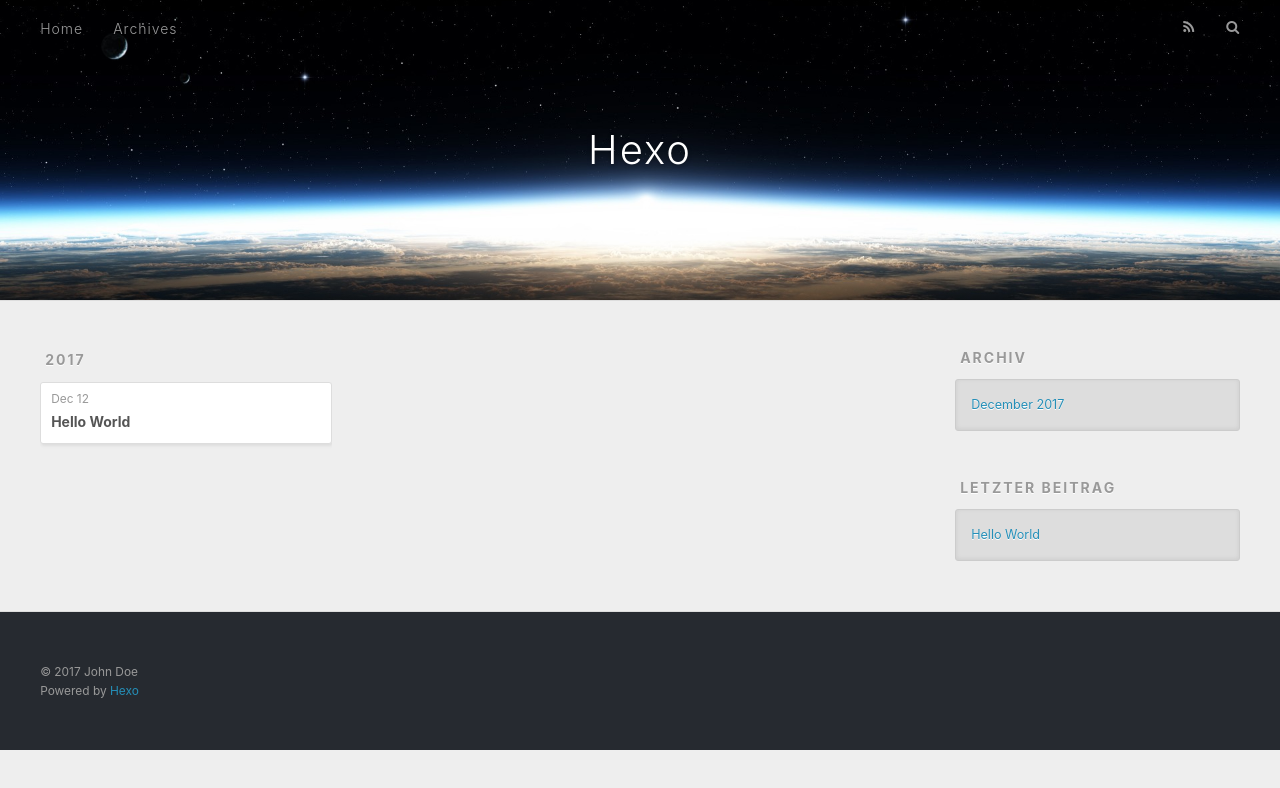
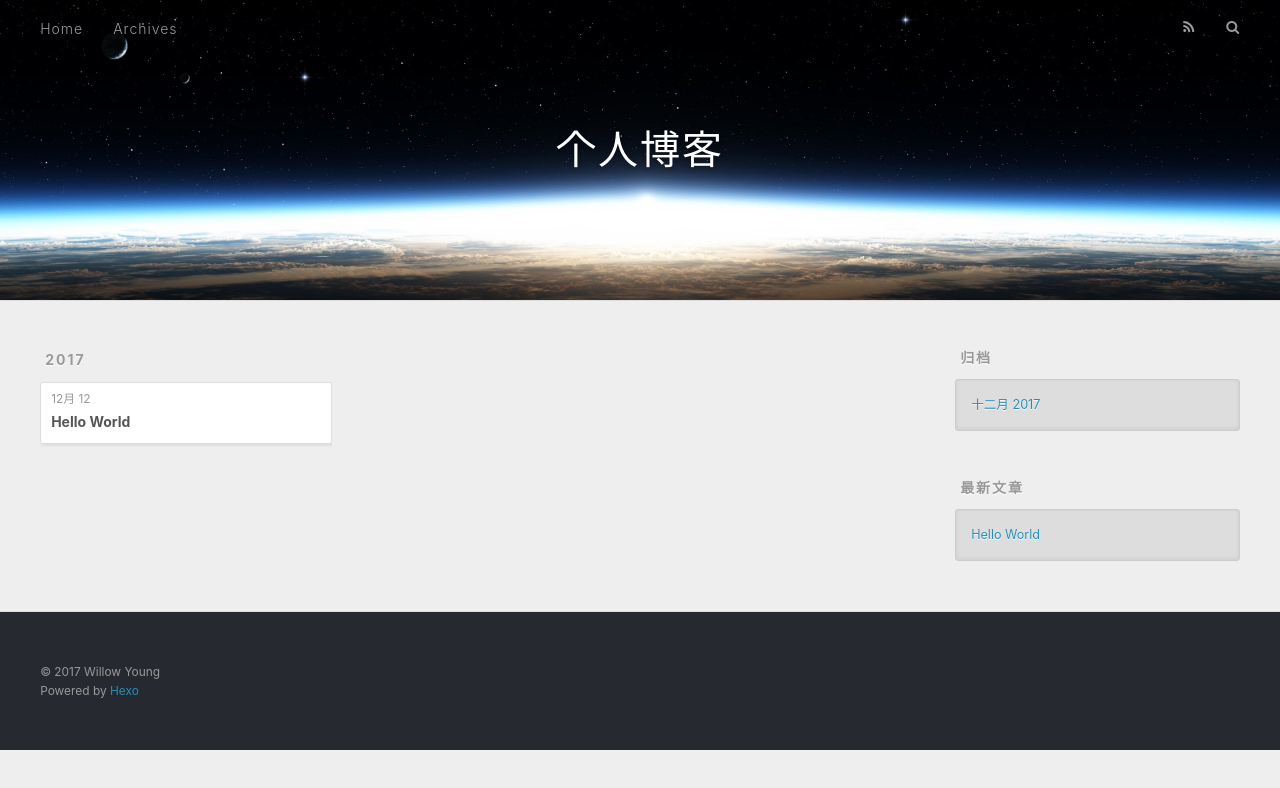
Before and after one commit to willowyoung/willowyoung.github.io, a plain HTML site: page archives/2017/12/index.html in a window 1280 px wide. Drawn offline with nearby package versions, Linux system fonts and the light colour scheme.

Commit message:
Site updated: 2017-12-13 08:41:36

```diff
--- a/archives/2017/12/index.html
+++ b/archives/2017/12/index.html
@@ -5,16 +5,20 @@
 
 
 
-  <title>Archiv: 2017/12 | Hexo</title>
+  <title>归档: 2017/12 | 个人博客</title>
   <meta name="viewport" content="width=device-width, initial-scale=1, maximum-scale=1">
-  <meta property="og:type" content="website">
-<meta property="og:title" content="Hexo">
+  <meta name="description" content="江南江北，最爱临风笛">
+<meta property="og:type" content="website">
+<meta property="og:title" content="个人博客">
 <meta property="og:url" content="http://yoursite.com/archives/2017/12/index.html">
-<meta property="og:site_name" content="Hexo">
+<meta property="og:site_name" content="个人博客">
+<meta property="og:description" content="江南江北，最爱临风笛">
+<meta property="og:locale" content="zh-CN">
 <meta name="twitter:card" content="summary">
-<meta name="twitter:title" content="Hexo">
+<meta name="twitter:title" content="个人博客">
+<meta name="twitter:description" content="江南江北，最爱临风笛">
 
-    <link rel="alternate" href="/atom.xml" title="Hexo" type="application/atom+xml">
+    <link rel="alternate" href="/atom.xml" title="个人博客" type="application/atom+xml">
 
 
     <link rel="icon" href="/favicon.png">
@@ -33,7 +37,7 @@
   <div id="header-outer" class="outer">
     <div id="header-title" class="inner">
       <h1 id="logo-wrap">
-        <a href="/" id="logo">Hexo</a>
+        <a href="/" id="logo">个人博客</a>
       </h1>
 
     </div>
@@ -50,7 +54,7 @@
 
           <a id="nav-rss-link" class="nav-icon" href="/atom.xml" title="RSS Feed"></a>
 
-        <a id="nav-search-btn" class="nav-icon" title="Suche"></a>
+        <a id="nav-search-btn" class="nav-icon" title="搜索"></a>
       </nav>
       <div id="search-form-wrap">
         <form action="//google.com/search" method="get" accept-charset="UTF-8" class="search-form"><input type="search" name="q" class="search-form-input" placeholder="Search"><button type="submit" class="search-form-submit">&#xF002;</button><input type="hidden" name="sitesearch" value="http://yoursite.com"></form>
@@ -76,7 +80,7 @@
   <div class="archive-article-inner">
     <header class="archive-article-header">
       <a href="/2017/12/12/hello-world/" class="archive-article-date">
-  <time datetime="2017-12-12T01:45:07.742Z" itemprop="datePublished">Dec 12</time>
+  <time datetime="2017-12-12T01:45:07.742Z" itemprop="datePublished">12月 12</time>
 </a>
 
 
@@ -108,9 +112,9 @@
 
 
   <div class="widget-wrap">
-    <h3 class="widget-title">Archiv</h3>
+    <h3 class="widget-title">归档</h3>
     <div class="widget">
-      <ul class="archive-list"><li class="archive-list-item"><a class="archive-list-link" href="/archives/2017/12/">December 2017</a></li></ul>
+      <ul class="archive-list"><li class="archive-list-item"><a class="archive-list-link" href="/archives/2017/12/">十二月 2017</a></li></ul>
     </div>
   </div>
 
@@ -118,7 +122,7 @@
 
 
   <div class="widget-wrap">
-    <h3 class="widget-title">letzter Beitrag</h3>
+    <h3 class="widget-title">最新文章</h3>
     <div class="widget">
       <ul>
 
@@ -138,7 +142,7 @@
 
   <div class="outer">
     <div id="footer-info" class="inner">
-      &copy; 2017 John Doe<br>
+      &copy; 2017 Willow Young<br>
       Powered by <a href="http://hexo.io/" target="_blank">Hexo</a>
     </div>
   </div>
```
Also changed, not shown: 2017/12/12/hello-world/index.html (+11 -10 lines), archives/2017/index.html (+17 -13 lines), archives/index.html (+17 -13 lines), index.html (+17 -13 lines).
